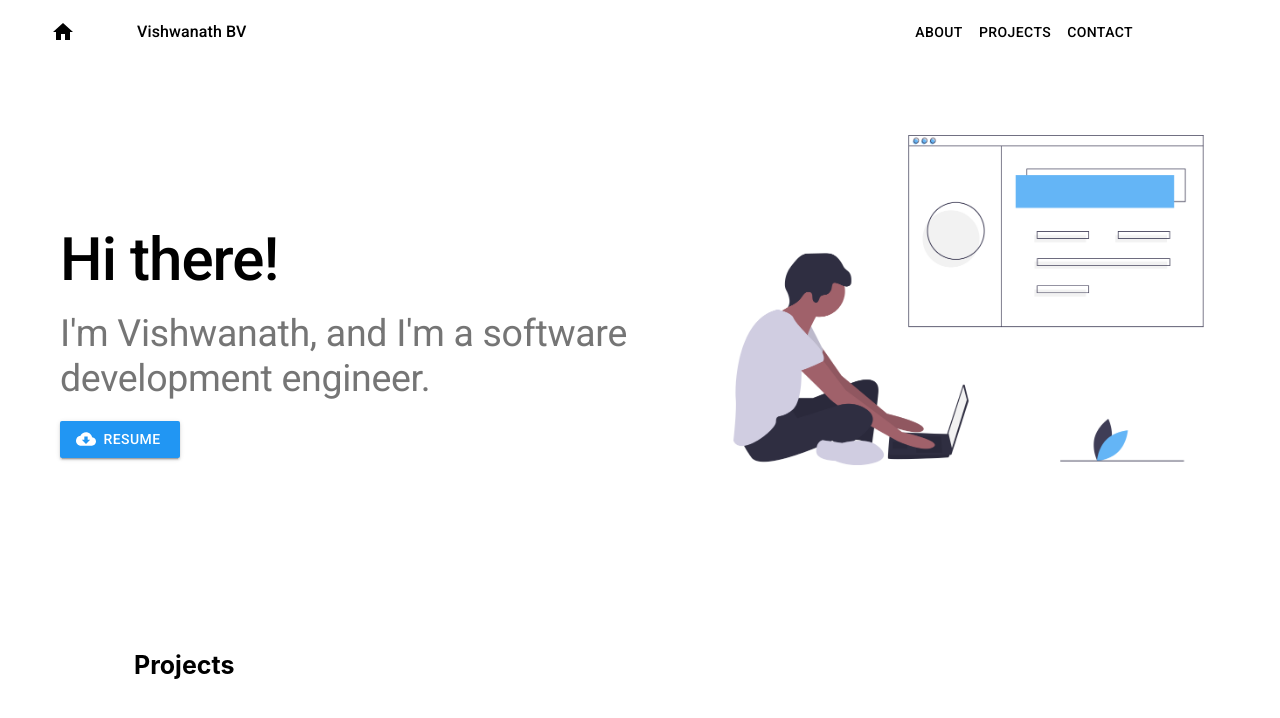
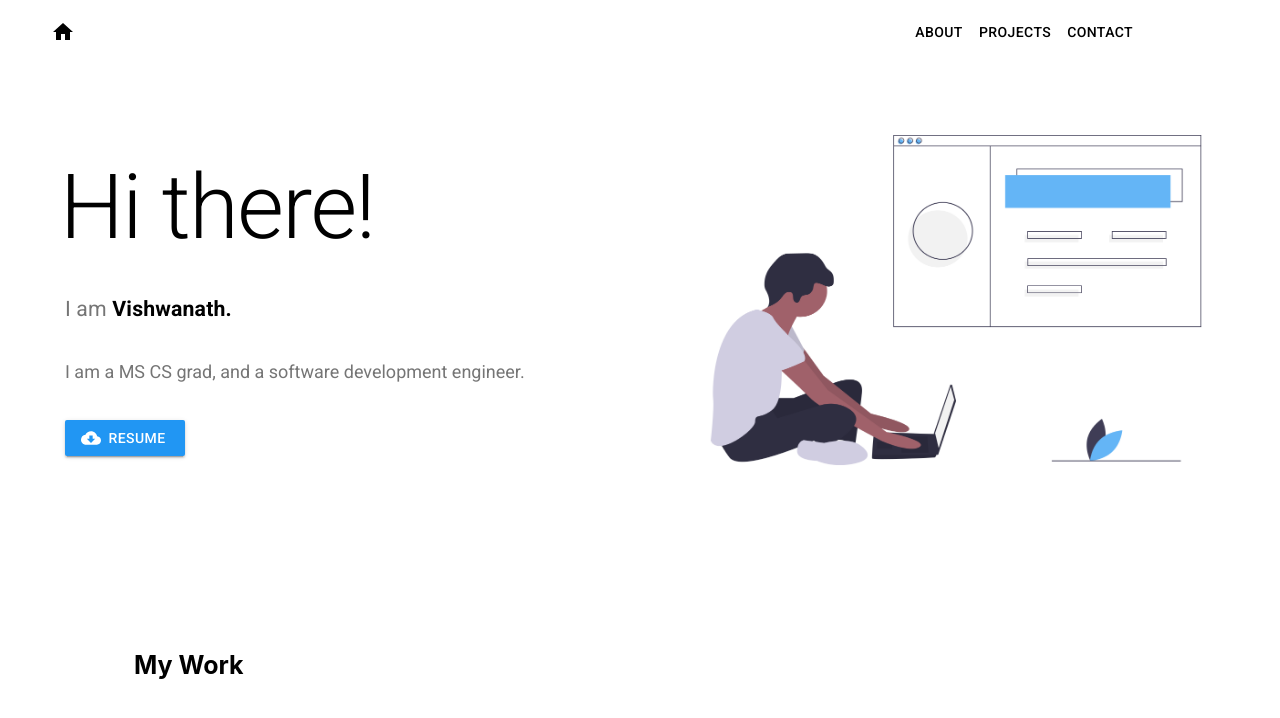
Before and after one commit to FrozenHearth/Portfolio, a React (Create React App) app: page / in a window 1280 px wide. Shown: the top 718 px of the page. Built offline with nearby package versions, Linux system fonts and the light colour scheme.

Commit message:
Minor style changes

```diff
--- a/src/components/Hero.js
+++ b/src/components/Hero.js
@@ -7,7 +7,6 @@ import CloudDownload from '@material-ui/icons/CloudDownload';
 const useStyles = makeStyles(theme => ({
   heroContainer: {
     display: 'flex',
-    justifyContent: 'flex-end',
     marginTop: '10rem',
     marginBottom: '12rem'
   },
@@ -15,21 +14,30 @@ const useStyles = makeStyles(theme => ({
     display: 'flex',
     flexDirection: 'column',
     position: 'relative',
-    top: '12.5rem',
+    top: '5.5rem',
     height: '25rem',
     left: '3.6rem'
   },
   heroBanner: {
     height: '40rem',
-    width: '60rem'
+    width: '60rem',
+    marginLeft: 'auto'
   },
   heroMessageTitle: {
-    fontWeight: 500
+    fontWeight: 300,
+    fontSize: '9rem'
   },
   heroMessageSubtitle: {
     color: theme.palette.text.secondary,
     fontWeight: 400,
-    marginTop: '1.6rem'
+    marginTop: '3.6rem',
+    marginLeft: '0.5rem'
+  },
+  heroMessageSubtitle2: {
+    marginTop: '3rem',
+    marginLeft: '0.5rem',
+    fontSize: '1.8rem',
+    color: '#757575'
   },
   heroBtn: {
     fontSize: '1.4rem',
@@ -37,7 +45,9 @@ const useStyles = makeStyles(theme => ({
     color: 'white',
     width: '12rem',
     borderRadius: '2px',
-    marginTop: '2rem',
+    marginTop: '3.6rem',
+    marginLeft: '0.5rem',
+
     '&:hover': {
       background: theme.palette.info.dark
     }
@@ -65,10 +75,19 @@ const Hero = () => {
         </Typography>
         <Typography
           className={classes.heroMessageSubtitle}
-          variant="h2"
-          component="h2"
+          variant="h4"
+          gutterBottom
+          component="h4"
         >
-          I'm Vishwanath, and I'm a software development engineer.
+          I am{' '}
+          <span style={{ color: '#000', fontWeight: 600 }}>Vishwanath.</span>
+        </Typography>
+        <Typography
+          className={classes.heroMessageSubtitle2}
+          variant="h5"
+          component="h5"
+        >
+          I am a MS CS grad, and a software development engineer.
         </Typography>
         <a
           className={classes.btnLink}
--- a/src/components/Navbar.js
+++ b/src/components/Navbar.js
@@ -9,6 +9,10 @@ import Home from '@material-ui/icons/Home';
 import { ScrollToComponent } from '../utils/scrollToComponent';
 
 const useStyles = makeStyles(theme => ({
+  toolbar: {
+    display: 'flex',
+    justifyContent: 'space-between'
+  },
   root: {
     flexGrow: 1,
     '& .MuiSvgIcon-root': {
@@ -68,7 +72,7 @@ const Navbar = props => {
         color="transparent"
         position="fixed"
       >
-        <Toolbar>
+        <Toolbar className={classes.toolbar}>
           <IconButton
             edge="start"
             size="medium"
@@ -78,9 +82,6 @@ const Navbar = props => {
           >
             <Home />
           </IconButton>
-          <Typography variant="h6" className={classes.title}>
-            Vishwanath BV
-          </Typography>
           <div className={classes.actionBtns}>
             <Button className={classes.navBtn} size="medium" color="inherit">
               About
--- a/src/components/Projects.js
+++ b/src/components/Projects.js
@@ -63,7 +63,7 @@ const Projects = () => {
 
   return (
     <Container id="scrollToProjects" size="md" className={classes.root}>
-      <h1 className={classes.title}>Projects</h1>
+      <h1 className={classes.title}>My Work</h1>
       {repos.length > 0 ? <ProjectCards repos={repos} /> : ''}
     </Container>
   );
```
